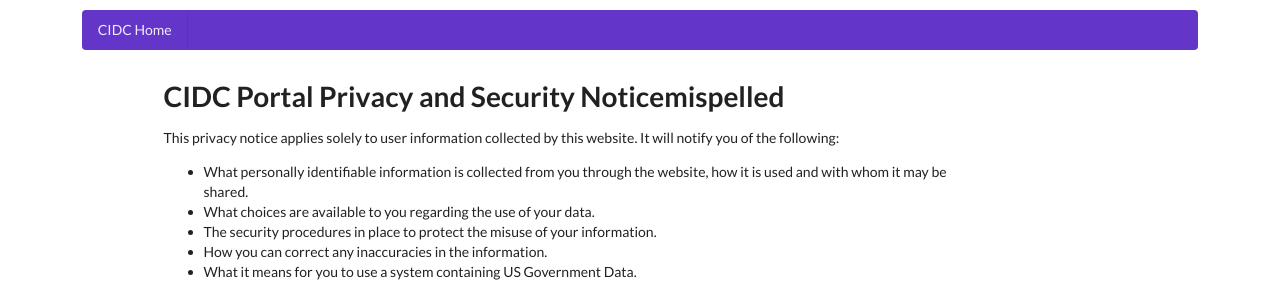
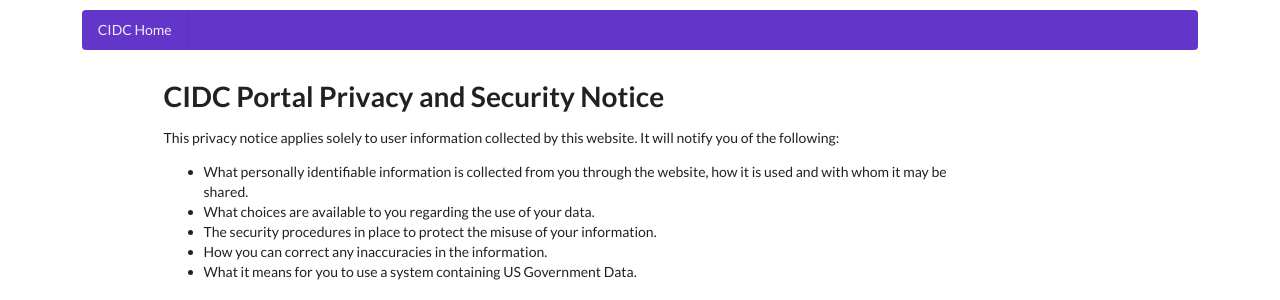
Before and after one commit to CIMAC-CIDC/cidc-portal, a Flask app: page /privacy in a window 1280 px wide. Shown: the top 300 px of the page. Run offline with Flask 2, Linux system fonts and the light colour scheme; some libraries are stand-ins or nearby versions.

Commit message:
Update privacy.jinja2

```diff
--- a/cidc_portal/main/templates/privacy.jinja2
+++ b/cidc_portal/main/templates/privacy.jinja2
@@ -3,7 +3,7 @@
 
 {% block content %}
 
-    <h1>CIDC Portal Privacy and Security Noticemispelled</h1>
+    <h1>CIDC Portal Privacy and Security Notice</h1>
 
     <p>This privacy notice applies solely to
         user information collected by this website. It will notify you of the following:
```
